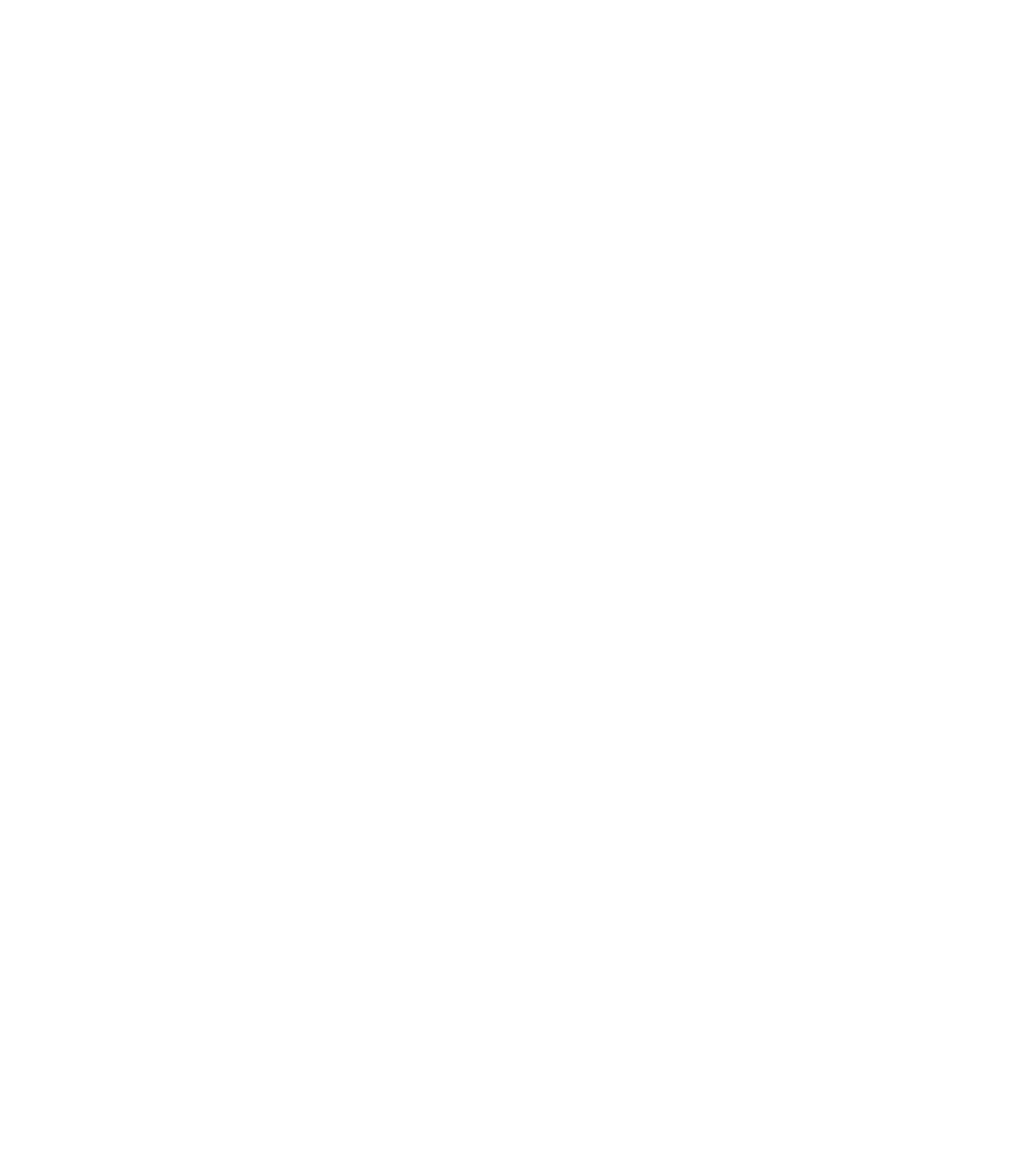
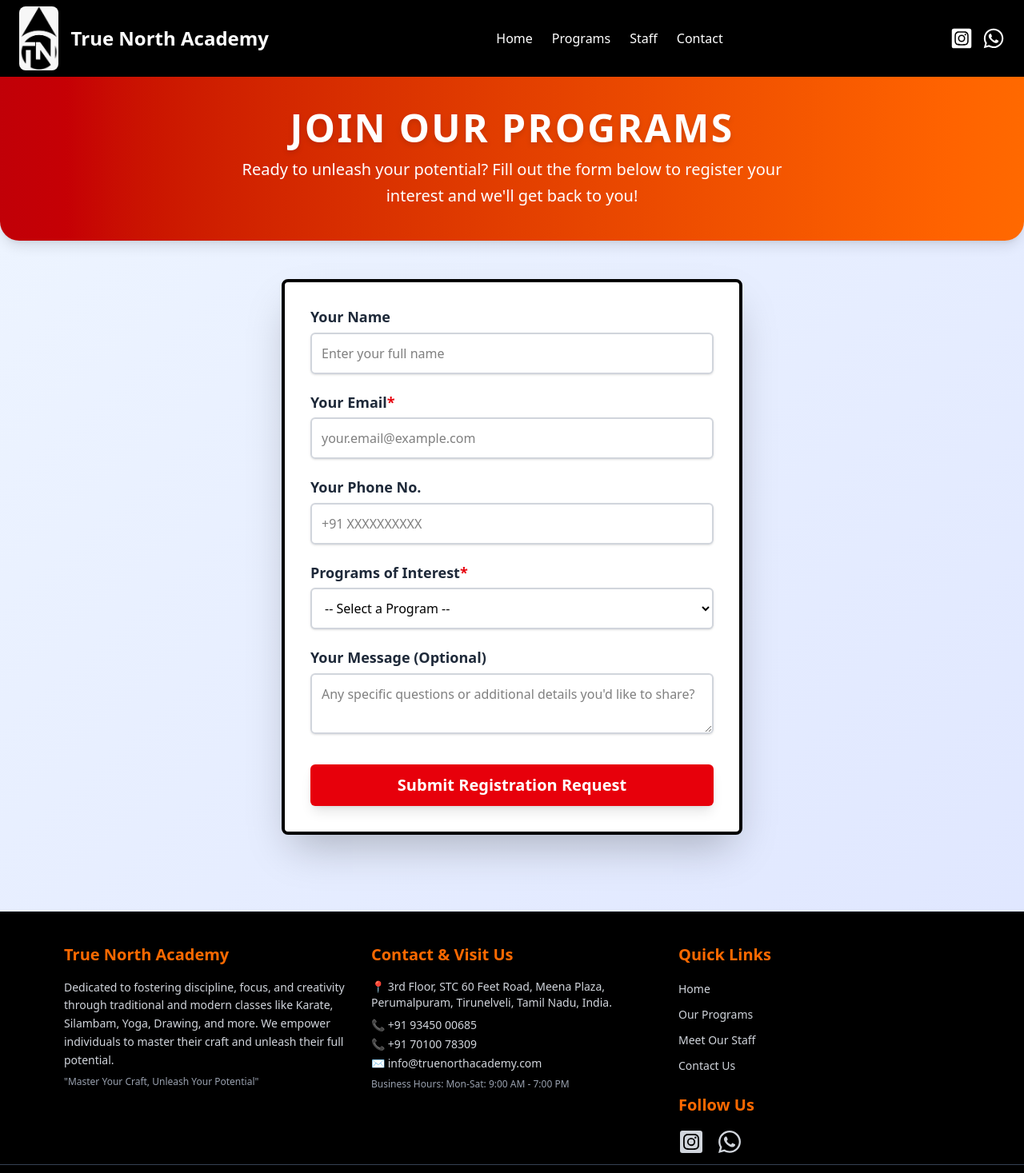
Before and after one commit to ramasubramanian6/truenorth, a React (Vite) app: page /joinnow in a window 1280 px wide. Before the commit this address had no page. Shown: the top 1467 px of the page at 80% size. Before the commit the page ends 800 px from the top, so only its background shows below. Built offline with nearby package versions, Linux system fonts and the light colour scheme; a small style sheet from the web is missing.

Commit message:
Add Join Now route to application

```diff
--- a/src/App.jsx
+++ b/src/App.jsx
@@ -15,7 +15,7 @@ function App() {
       <Routes>
         <Route path="/" element={<Home />} />
         <Route path="/programs" element={<ProgramsPage />} />
-        <Route path="/join-now" element={<JoinNowForm />} /> {/* New route */}
+        <Route path="/joinnow" element={<JoinNowForm />} /> {/* New route */}
       </Routes>
 
   );
--- a/src/JoinNowForm.jsx
+++ b/src/JoinNowForm.jsx
@@ -79,7 +79,7 @@ const JoinNowForm = () => {
             Staff
           </a>
           <a
-            href="/#contact-section"
+            href="/joinnow"
             className="text-white hover:text-orange-500"
           >
             Contact
@@ -439,7 +439,7 @@ const JoinNowForm = () => {
               </li>
               <li>
                 <a
-                  href="/join-now"
+                  href="/joinnow"
                   className="text-gray-300 hover:text-orange-500 transition-colors duration-300 text-sm font-roboto"
                 >
                   Contact Us
--- a/src/Programs.jsx
+++ b/src/Programs.jsx
@@ -34,7 +34,7 @@ export default function ProgramsPage() {
 
   return (
     <div className="min-h-screen bg-white font-sans overflow-hidden">
-      {/* Header */}
+
       <motion.header
         className="w-full h-25 bg-black bg-opacity-80 flex items-center justify-between px-3 sm:px-6 shadow-lg fixed top-0 left-0 z-50"
         initial={{ y: -100 }}
@@ -119,7 +119,7 @@ export default function ProgramsPage() {
         </div>
       </motion.header>
 
-      {/* Mobile Navigation Menu */}
+
       <motion.nav
         initial={false}
         animate={isMobileMenuOpen ? "open" : "closed"}
@@ -143,7 +143,7 @@ export default function ProgramsPage() {
           { name: "Home", path: "/" },
           { name: "Programs", path: "/programs" },
           { name: "Staff", path: "/#staff" },
-          { name: "Contact", path: "/join-now" },
+          { name: "Contact", path: "/joinnow" },
         ].map((item) => (
           <motion.span
             key={item.name}
@@ -192,7 +192,7 @@ export default function ProgramsPage() {
         </div>
       </motion.nav>
 
-      {/* Hero Image */}
+
       <section className="pt-24">
         <motion.img
           src={heroImg}
@@ -204,7 +204,6 @@ export default function ProgramsPage() {
         />
       </section>
 
-      {/* Programs Section with animated gradient background */}
       <motion.section
         className="py-12 px-4 sm:px-6 lg:px-8 relative overflow-hidden"
         style={{
@@ -254,10 +253,10 @@ export default function ProgramsPage() {
             <p className="mt-4 italic">
               Looking forward to seeing you in class!
             </p>
-            {/* Join Now Button */}
+
             <div className="mt-6">
               <motion.a
-                href="/join-now" // Changed to relative path for internal navigation
+                href="/joinnow" // Changed to relative path for internal navigation
                 className="inline-block px-6 py-3 bg-red-600 text-white font-bold rounded-full shadow-lg hover:bg-red-700 transition-colors duration-300"
                 whileHover={{ scale: 1.05 }}
                 transition={{ type: "spring", stiffness: 400, damping: 10 }}
@@ -270,7 +269,7 @@ export default function ProgramsPage() {
         </div>
       </motion.section>
 
-      {/* Footer from Home */}
+
       <motion.footer
         className="w-full py-10 bg-black text-white"
         initial={{ opacity: 0 }}
@@ -279,7 +278,7 @@ export default function ProgramsPage() {
         transition={{ duration: 0.6 }}
       >
         <div className="max-w-6xl mx-auto px-4 grid grid-cols-1 md:grid-cols-3 gap-8">
-          {/* Column 1: About True North */}
+
           <div>
             <h3 className="text-xl font-bold font-rockwell mb-4 text-orange-500">
               True North Academy
@@ -295,7 +294,7 @@ export default function ProgramsPage() {
             </p>
           </div>
 
-          {/* Column 2: Contact & Location */}
+
           <div>
             <h3 className="text-xl font-bold font-rockwell mb-4 text-orange-500">
               Contact & Visit Us
@@ -350,7 +349,7 @@ export default function ProgramsPage() {
               </li>
               <li>
                 <a
-                  href="/join-now"
+                  href="/joinnow"
                   className="text-gray-300 hover:text-orange-500 transition-colors duration-300 text-sm font-roboto"
                 >
                   Contact Us
```
